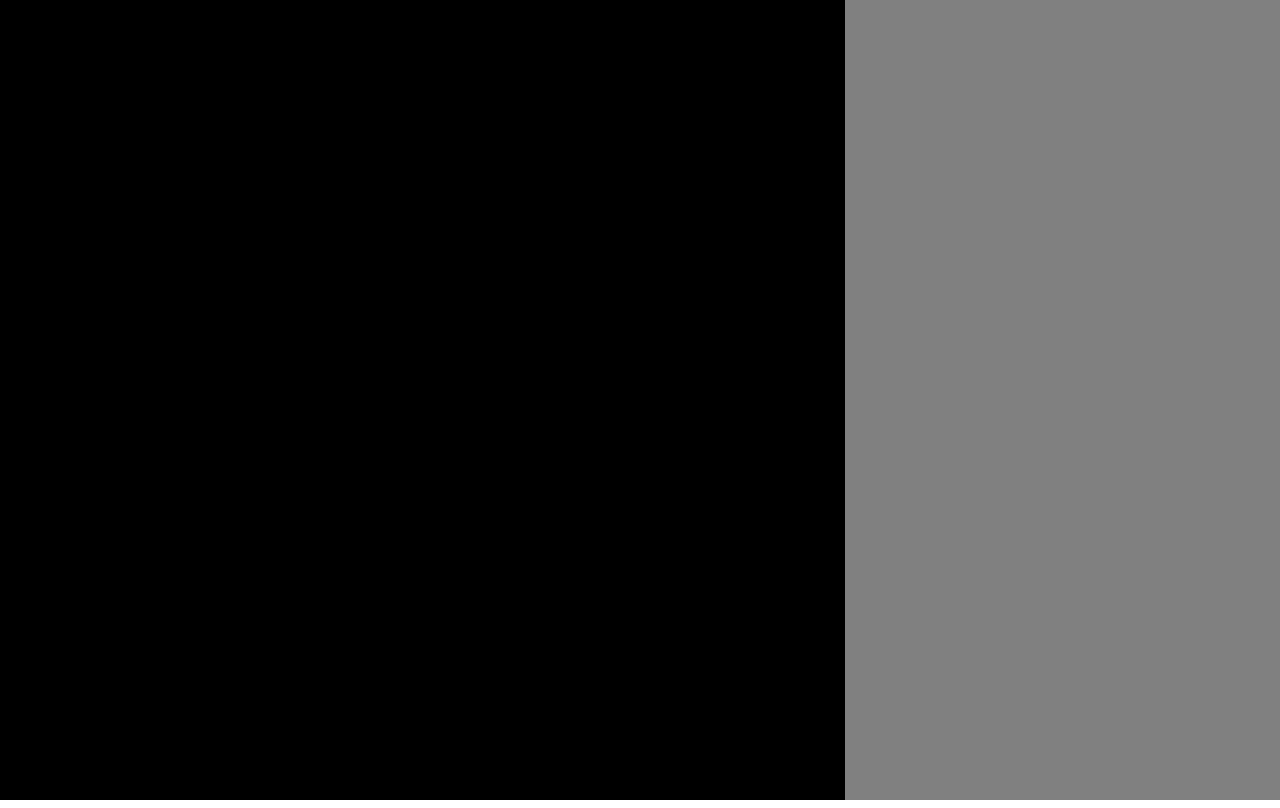
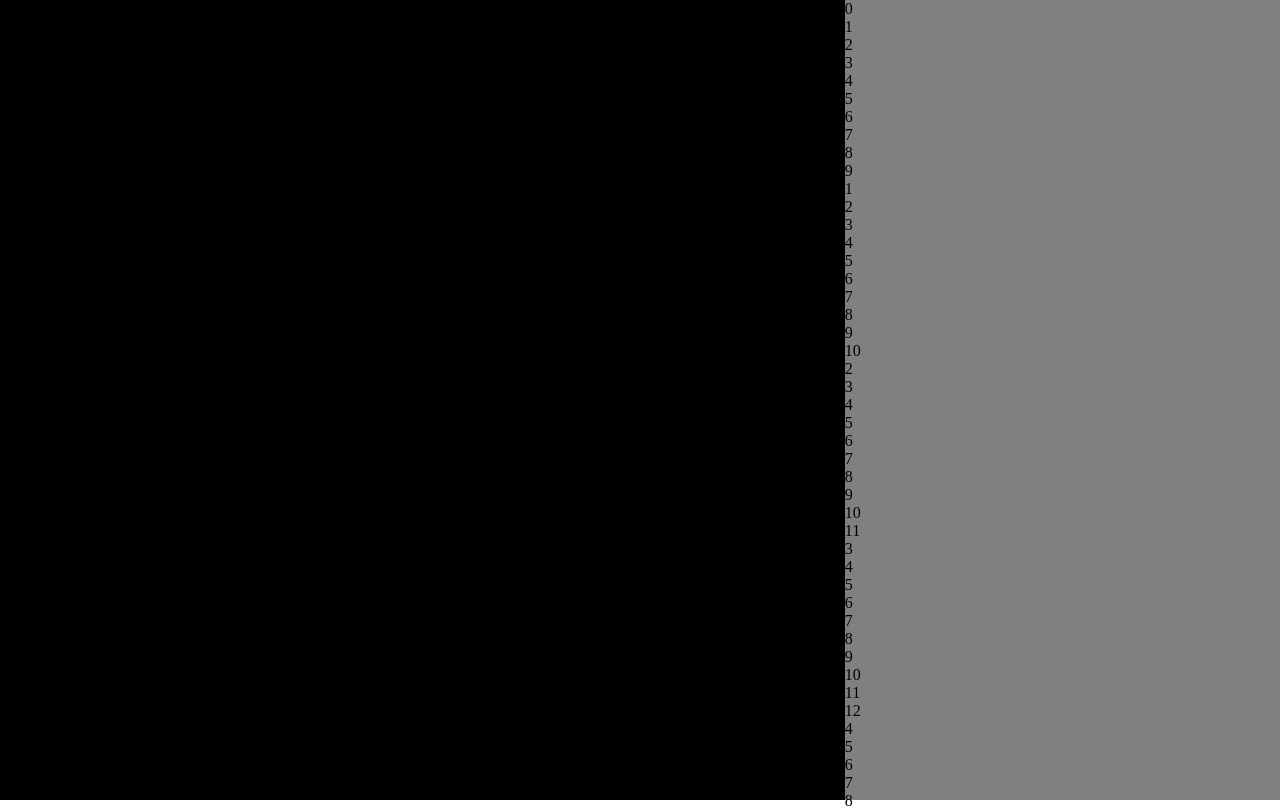
Before and after one commit to mikeski-aa/react-ts-tarkov, a React (Vite) app: page / in a window 1280 px wide. Shown: the top 808 px of the page. Built offline with nearby package versions, Linux system fonts and the light colour scheme.

Commit message:
This isnt the best way of doing it yet

```diff
--- a/src/components/InventoryGrid.tsx
+++ b/src/components/InventoryGrid.tsx
@@ -1,28 +1,33 @@
+import { useState } from "react";
 import GridLine from "./GridLine";
 
+export interface IBoxObject {
+  name: string;
+  item: string;
+  xindex: number;
+  yindex: number;
+}
+
 function InventoryGrid() {
-  const array: number[] = [0, 1, 2, 3, 4, 5, 6, 7, 8, 9, 10, 11, 12, 13];
+  const test: IBoxObject = {
+    name: "gridItem",
+    item: "empty",
+    xindex: 0,
+    yindex: 0,
+  };
+  const [gridArray, setGridArray] = useState(
+    Array(14).fill(Array(10).fill(""))
+  );
 
-  const currentArray: any = [
-    ["", "", "", "", "", "", "", "", "", "", ""],
-    ["", "", "", "", "", "", "", "", "", "", ""],
-    ["", "", "", "", "", "", "", "", "", "", ""],
-    ["", "", "", "", "", "", "", "", "", "", ""],
-    ["", "", "", "", "", "", "", "", "", "", ""],
-    ["", "", "", "", "", "", "", "", "", "", ""],
-    ["", "", "", "", "", "", "", "", "", "", ""],
-    ["", "", "", "", "", "", "", "", "", "", ""],
-    ["", "", "", "", "", "", "", "", "", "", ""],
-    ["", "", "", "", "", "", "", "", "", "", ""],
-    ["", "", "", "", "", "", "", "", "", "", ""],
-    ["", "", "", "", "", "", "", "", "", "", ""],
-    ["", "", "", "", "", "", "", "", "", "", ""],
-  ];
+  console.log(gridArray);
+
   return (
     <div className="gridHolder">
-      {currentArray.map((item, index) =>
-        item.map((newItem, newIndex) => (
-          <div className="gridItem" key={newIndex}></div>
+      {gridArray.map((item, originalIndex) =>
+        item.map((newItem, index) => (
+          <div className={newItem.name} key={index}>
+            {originalIndex + index}
+          </div>
         ))
       )}
     </div>
```
